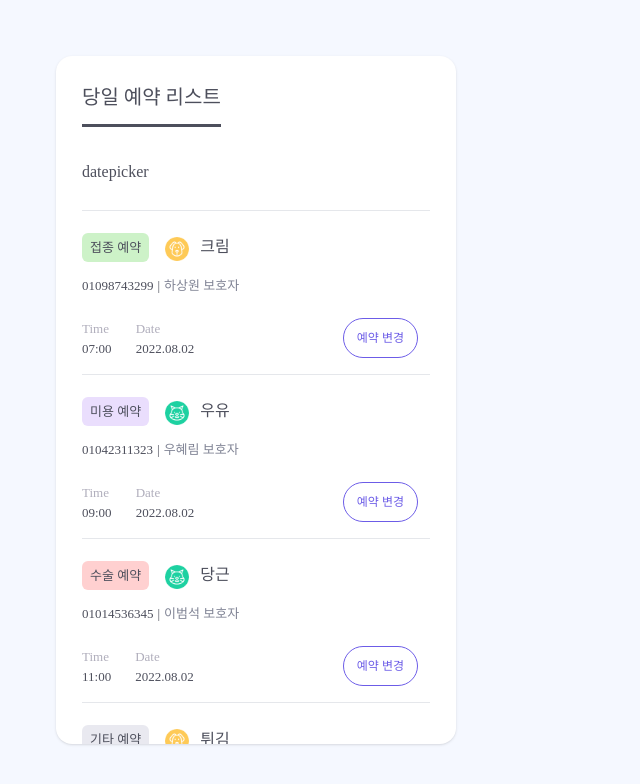
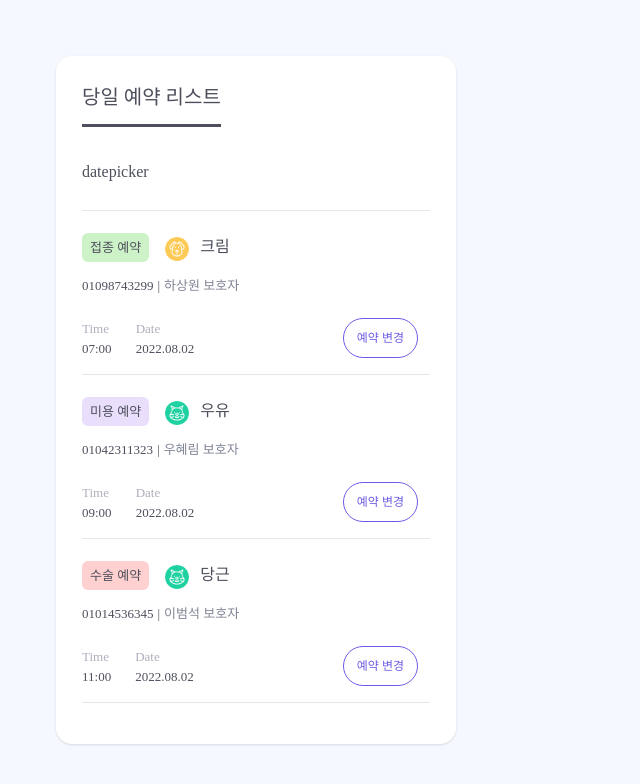
Before and after one commit to hasangwon/reservation, a Next.js app: page / in a window 1280 px wide. Shown: the top 784 px of the page, without its empty margins (0-640 px from the left). Built offline with nearby package versions, Linux system fonts and the light colour scheme; a web font is replaced by a local one.

Commit message:
Add : 당일 예약 리스트 ui 구현

```diff
--- a/components/Aside.tsx
+++ b/components/Aside.tsx
@@ -11,17 +11,17 @@ export interface DailyType {
 }
 export default function Aside() {
   return (
-    <div className="w-[25rem] h-full p-[1.625rem] overflow-hidden bg-white text-neutral-dark rounded-2xl shadow ">
+    <div className="w-[25rem] h-full p-[1.625rem] bg-white text-neutral-dark rounded-2xl shadow">
       {/* 선택 */}
       <div className="text-[1.25rem] ">
         <span className="pb-4 border-b-[0.1875rem] border-neutral-dark">당일 예약 리스트</span>
       </div>
 
       {/* 데이트 피커 */}
-      <div className="mt-12 mb-[1.625rem]">datepicker</div>
+      <div className="mt-12 mb-[1.625rem] w-[25rem]">datepicker</div>
 
       {/* 예약 티켓 공간 */}
-      <div className="overflow-scroll h-[40rem]">
+      <div className="overflow-scroll h-[80%]">
         {/* 티켓 1개 */}
         {DAILY_DATA_TEST.map((doc: DailyType) => {
           return <ReservationTicket key={doc.id} doc={doc} />;
```
